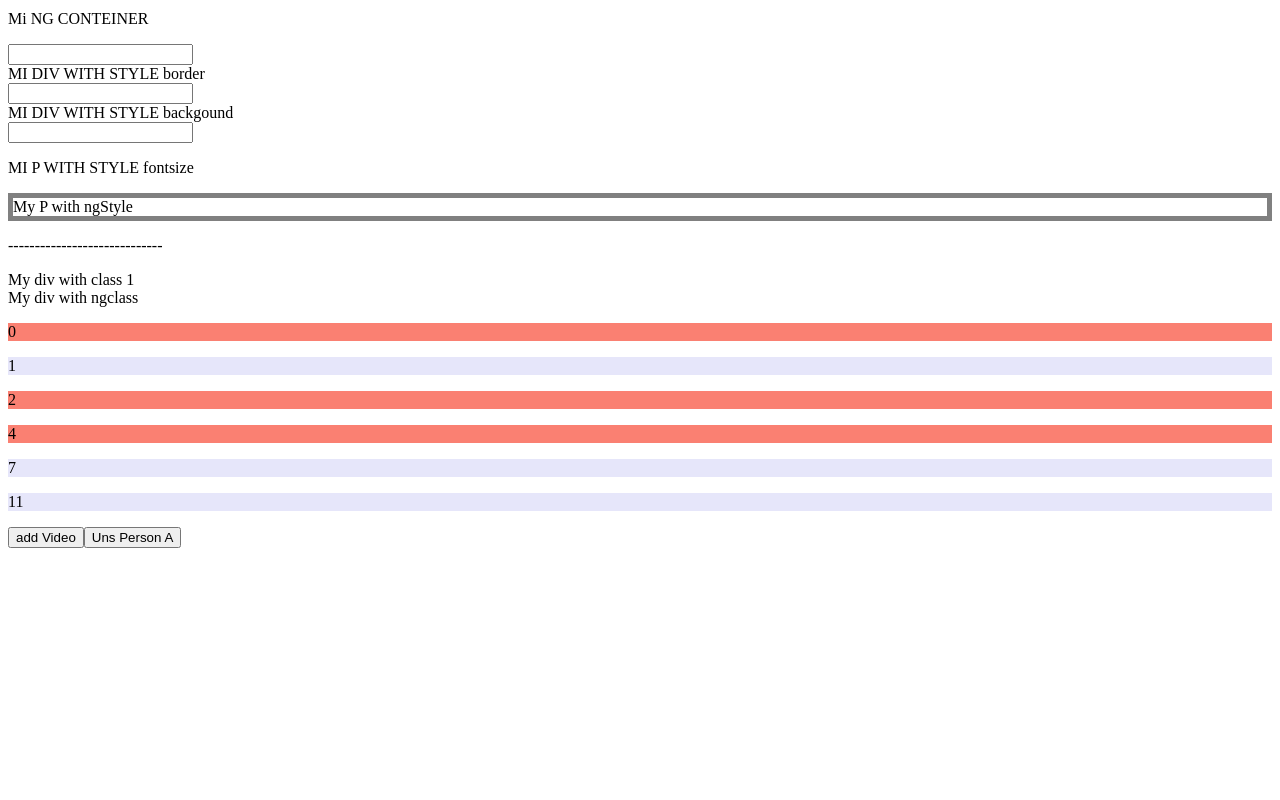
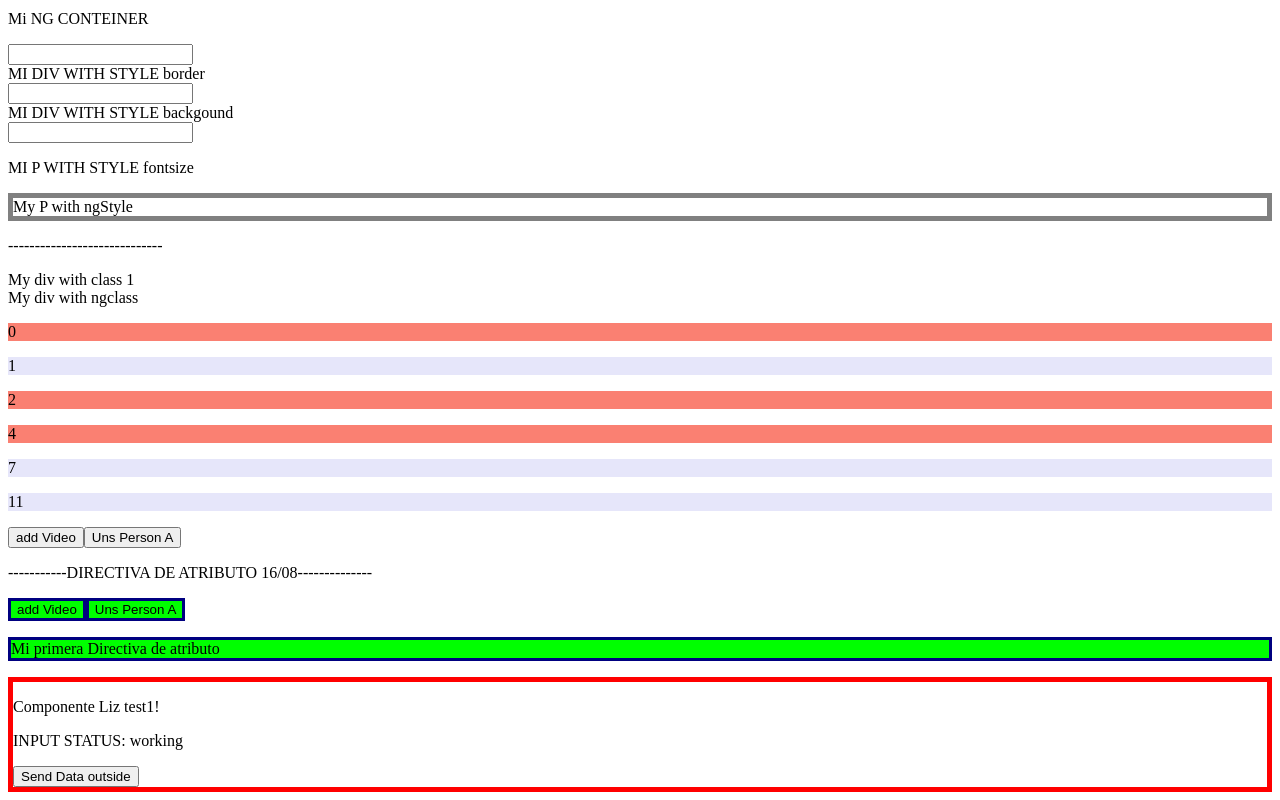
Before and after one commit to LizVasquez/angular-course-2021, an Angular app: page / in a window 1280 px wide. Shown: the part 2685-3485 px from the top of the page. Before the commit the page ends 3241 px from the top, so only its background shows below. Built offline with nearby package versions, Linux system fonts and the light colour scheme.

Commit message:
16/08/2021 first attribute directive

```diff
--- a/src/app/app.component.html
+++ b/src/app/app.component.html
@@ -199,3 +199,17 @@ MI P WITH STYLE fontsize
  <button (click)="onAddVideo()"> add Video </button>
 
  <button (click)="person1Unsubscribe()"> Uns Person A</button>
+
+ <p>-----------DIRECTIVA DE ATRIBUTO 16/08--------------</p>
+ <!-- 16/08 -->
+
+ <button lizDirectiva (click)="onAddVideo()"> add Video </button>
+
+ <button lizDirectiva (click)="person1Unsubscribe()"> Uns Person A</button>
+
+
+ <p [lizDirectiva]="'red'"
+ (outputDirectiva)= "testDir($event)">
+  Mi primera Directiva de atributo </p>
+
+ <app-test1-liz></app-test1-liz>
--- a/src/app/app.component.ts
+++ b/src/app/app.component.ts
@@ -175,4 +175,9 @@ export class AppComponent {
   console.log('CHILD COMP SEND DATA: ', event);
 }
 
+//16/08
+testDir(event){
+  console.log('Output de la directiva1:', event);
 }
+
+}
--- a/src/app/app.module.ts
+++ b/src/app/app.module.ts
@@ -3,6 +3,7 @@ import { FormsModule } from '@angular/forms';
 import { BrowserModule } from '@angular/platform-browser';
 
 import { AppComponent } from './app.component';
+import { Directive1AtrDirective } from './directive1-atr.directive';
 import { Test1Component } from './test1/test1.component';
 import { Test2Component } from './test2/test2.component';
 import { Test3ClaseComponent } from './test3-clase/test3-clase.component';
@@ -14,7 +15,8 @@ import { Test3Component } from './test3/test3.component';
     Test1Component,
     Test2Component,
     Test3Component,
-    Test3ClaseComponent
+    Test3ClaseComponent,
+    Directive1AtrDirective
   ],
   imports: [
     BrowserModule,
--- /dev/null
+++ b/src/app/directive1-atr.directive.ts
@@ -0,0 +1,52 @@
+import { Directive, ElementRef, EventEmitter, HostListener, Input, Output } from '@angular/core';
+/* clase del 16/08 directiva de atributo */
+@Directive({
+  selector: '[lizDirectiva]'
+})
+export class Directive1AtrDirective {
+
+  //@Input() color: string = 'lime';
+
+  @Input() lizDirectiva: string = 'lime';
+  @Output() outputDirectiva = new EventEmitter<any>(null);
+
+
+  /* escucha a nivel de directiva */
+  @HostListener('click') onclick(){
+    console.log('El color es: ', this.lizDirectiva);
+    //this.element.nativeElement.style.backgroundColor = this.color;
+    this.setBackgroundColor(this.lizDirectiva);
+  }
+/*---------------------------- */
+   /* escucha a nivel de la aplicacion entera
+   @HostListener('window:click') onclick(){
+    console.log('El color es: ', this.color);
+    this.element.nativeElement.style.backgroundColor = this.color;
+  }*/
+
+/*---------------------------- */
+  /*hace la accion cuando el mouse sale */
+  @HostListener('mouseleave') onMouseleave(){
+    //this.element.nativeElement.style.backgroundColor = 'pink';
+    this.setBackgroundColor('pink');
+    this.outputDirectiva.emit('test myoutput Dir');
+  }
+/*---------------------------- */
+    /*hace la accion cuando el mouse entra */
+  @HostListener('mouseenter') onMouseenter(){
+    //this.element.nativeElement.style.backgroundColor = 'gray';
+    this.setBackgroundColor('gray');
+  }
+ /*---------------------------- */
+  constructor(private element: ElementRef) {
+    //this.element.nativeElement.style.backgroundColor = this.color;
+    this.setBackgroundColor(this.lizDirectiva);
+    this.element.nativeElement.style.border = '3px navy solid';
+  }
+
+   /*----------PARA BUENAS PRACTICAS DE CODIGO */
+  setBackgroundColor (color:string){
+    this.element.nativeElement.style.backgroundColor = color;
+   }
+
+}
```
